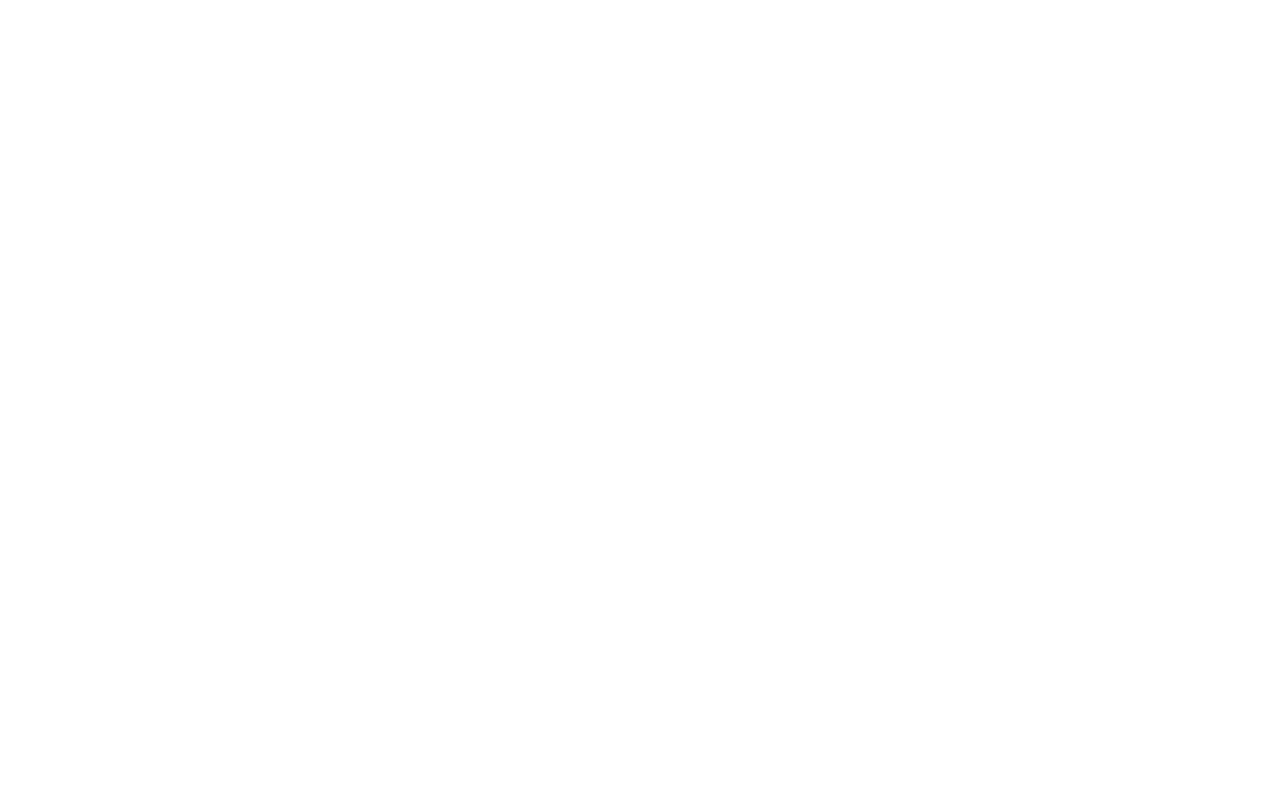
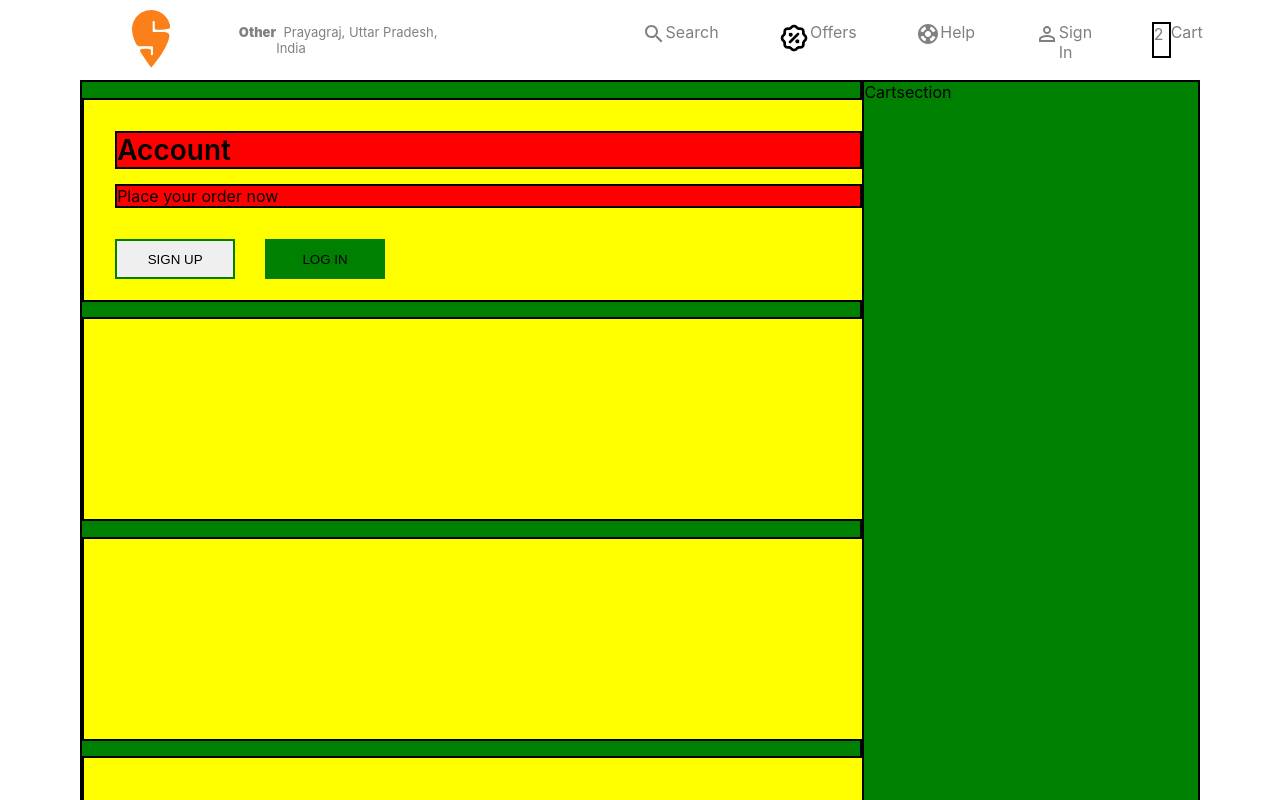
Before and after one commit to YogendraRajpoot/Swiggy-Clone-Full-stack, a React (Create React App) app: page /cartpage in a window 1280 px wide. Before the commit this address had no page. Shown: the top 800 px of the page. Built offline with nearby package versions, Linux system fonts and the light colour scheme.

Commit message:
adding path and element of cartpage in routes

```diff
--- a/src/Component/Routers.jsx
+++ b/src/Component/Routers.jsx
@@ -5,6 +5,7 @@
 import { LandingPage } from "./LandingPage";
 import { Offers } from "./Offers/Offers";
 import { Help } from "./Help/Help";
+import { Cartpage } from "./Cartpage/Cartpage";
 
 
 export const Routers = () => {
@@ -16,6 +17,7 @@
         <Route path="/blank" element={<Blank/>} />
         <Route path="/offers" element={<Offers/>} />
         <Route path="/help" element={<Help/>} />
+        <Route path="/cartpage" element={<Cartpage/>} />
       </Routes>
     </div>
   );
```
